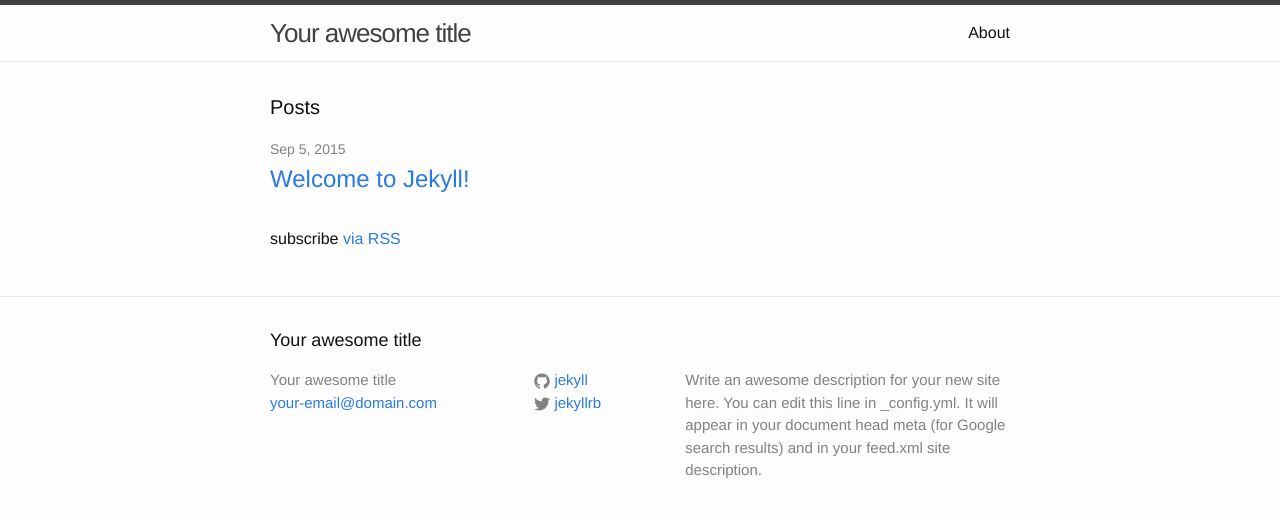
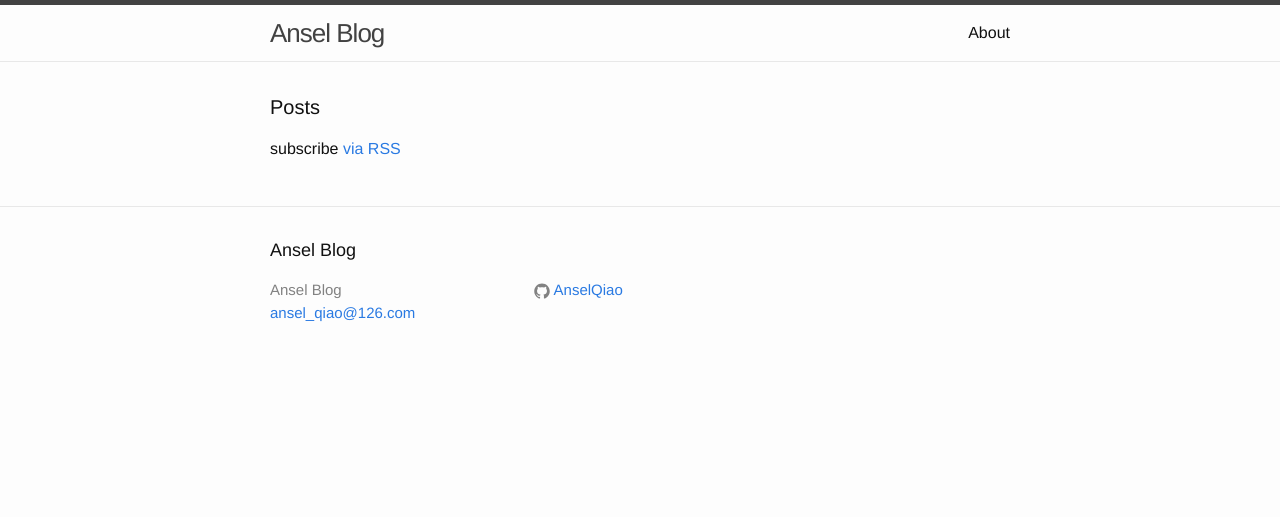
Before and after one commit to AnselQiao/anselqiao.github.io, a Jekyll site: the page built from index.html, in a window 1280 px wide. Shown: the top 517 px of the page. Built offline with Jekyll 4.4.1, drawn with Linux system fonts in a browser that asks for light colours.

Commit message:
init blog

```diff
--- a/_config.yml
+++ b/_config.yml
@@ -1,14 +1,11 @@
 # Site settings
-title: Your awesome title
-email: your-email@domain.com
+title: Ansel Blog
+email: ansel_qiao@126.com
 description: > # this means to ignore newlines until "baseurl:"
-  Write an awesome description for your new site here. You can edit this
-  line in _config.yml. It will appear in your document head meta (for
-  Google search results) and in your feed.xml site description.
 baseurl: "" # the subpath of your site, e.g. /blog/
-url: "http://yourdomain.com" # the base hostname & protocol for your site
-twitter_username: jekyllrb
-github_username:  jekyll
+url: "http://anselqiao@github.io" # the base hostname & protocol for your site
+#twitter_username: jekyllrb
+github_username:  AnselQiao
 
 # Build settings
 markdown: kramdown
```
Also changed, not shown: _post/2015-09-05-MyFirstBlog.md (added, +13 -0 lines), _posts/2015-09-05-welcome-to-jekyll.markdown (deleted, +0 -25 lines).
